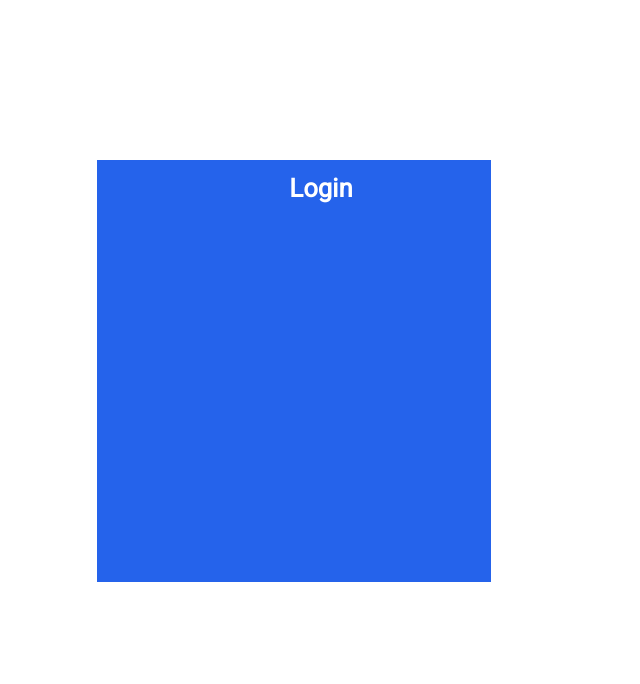
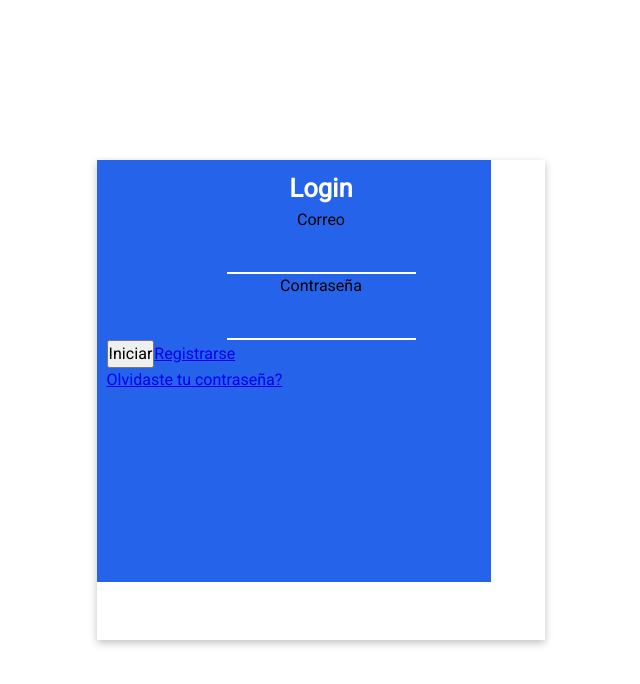
Before and after one commit to LuisArielRetanaHernadez/caht_client, a React (Vite) app: page /login in a window 1280 px wide. Shown: the top 684 px of the page, without its empty margins (319-959 px from the left). Built offline with nearby package versions, Linux system fonts and the light colour scheme.

Commit message:
creando  la clase modificadora form-shadow

```diff
--- a/src/Pages/Login/Login.pages.jsx
+++ b/src/Pages/Login/Login.pages.jsx
@@ -35,7 +35,7 @@ const Login = () => {
   return (
     <>
       <section className="container container--center">
-        <form className="form" onSubmit={handleSubmit}>
+        <form className="form form--shadow" onSubmit={handleSubmit}>
           <h2 className="form__title">Login</h2>
           <div className="form__field position-relative">
             <label className="form__field-tile position-relative">Correo</label>
--- a/src/Pages/Login/login.styles.css
+++ b/src/Pages/Login/login.styles.css
@@ -5,6 +5,9 @@
   overflow: hidden;
   background-color: var(--bg-white);
   position: relative;
+}
+.form--shadow {
+  box-shadow: rgba(0, 0, 0, 0.24) 0px 3px 8px;
 }
 .form::before {
   content: ' ';
--- a/src/index.css
+++ b/src/index.css
@@ -32,3 +32,9 @@ body, * {
   align-items: center;
   justify-items: center;
 }
+
+/* utils */
+
+.position-relative {
+  position: relative;
+}
```
